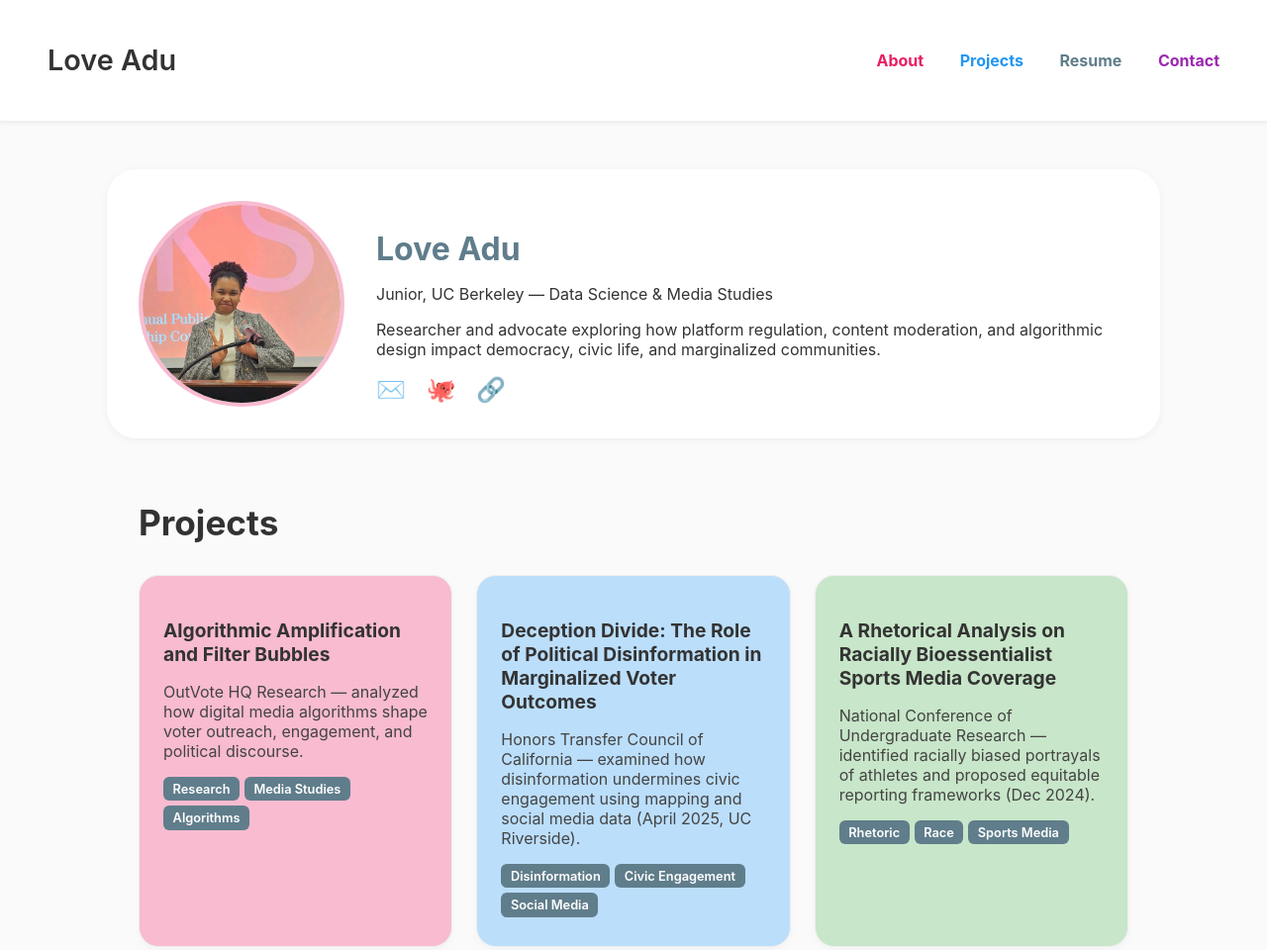
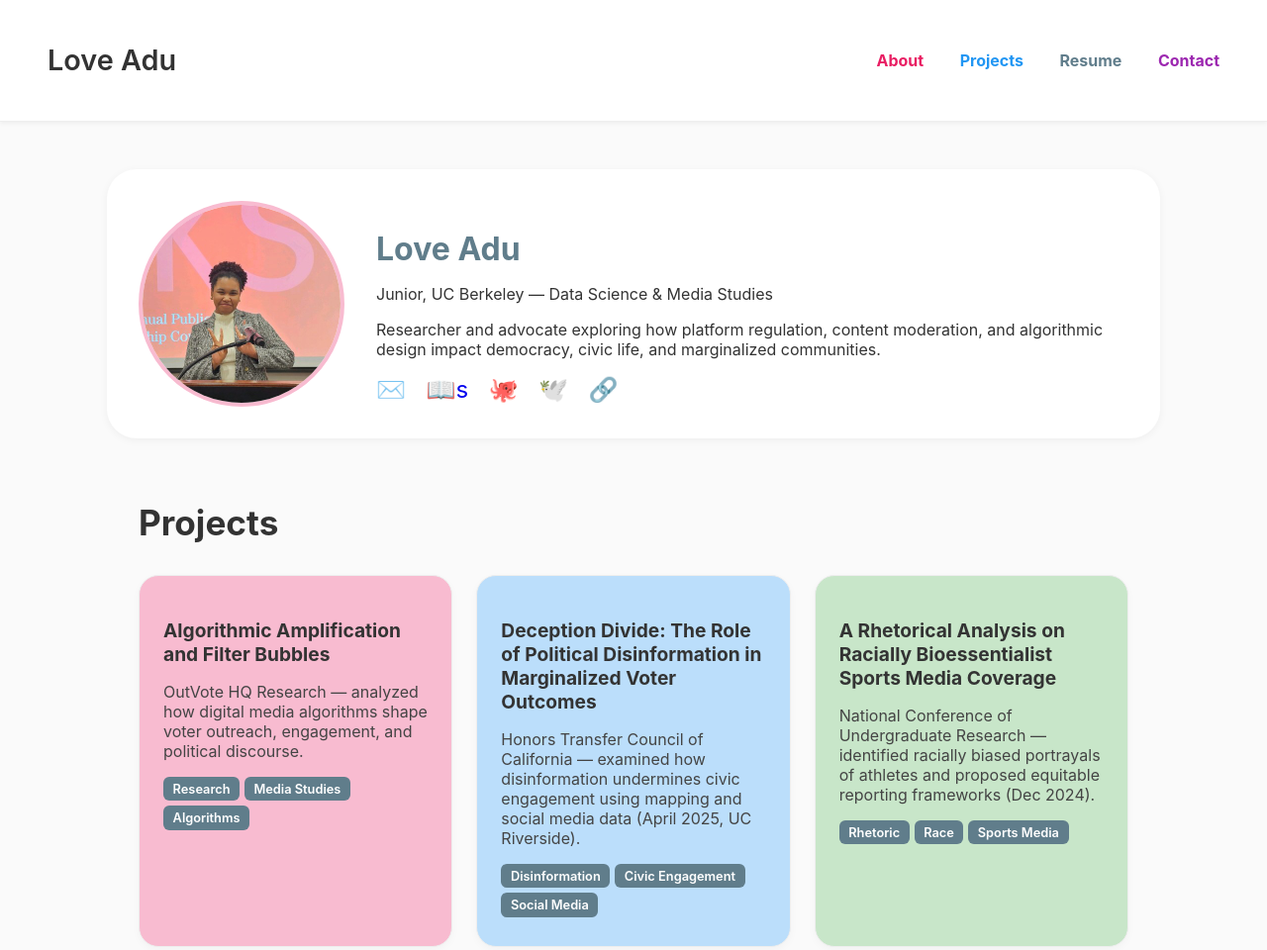
Before and after one commit to love-adu/website, a plain HTML site: page index.html in a window 1280 px wide. Shown: the top 960 px of the page at 99% size. Drawn offline with Linux system fonts and the light colour scheme.

Commit message:
Update index.html

```diff
--- a/index.html
+++ b/index.html
@@ -205,7 +205,9 @@
       <p>Researcher and advocate exploring how platform regulation, content moderation, and algorithmic design impact democracy, civic life, and marginalized communities.</p>
       <div class="icons">
         <a href="mailto:loveadu@berkeley.edu" class="mail">✉️</a>
+        <a href="https://substack.com/@loveadu" target="_blank" class="substack">📖s</a>
         <a href="https://github.com/love-adu" target="_blank" class="github">🐙</a>
+         <a href="https://x.com/LoveAdu5" target="_blank" class="x">🕊️</a>
         <a href="https://www.linkedin.com/in/love-adu-868458233/" target="_blank" class="linkedin">🔗</a>
       </div>
     </div>
```
